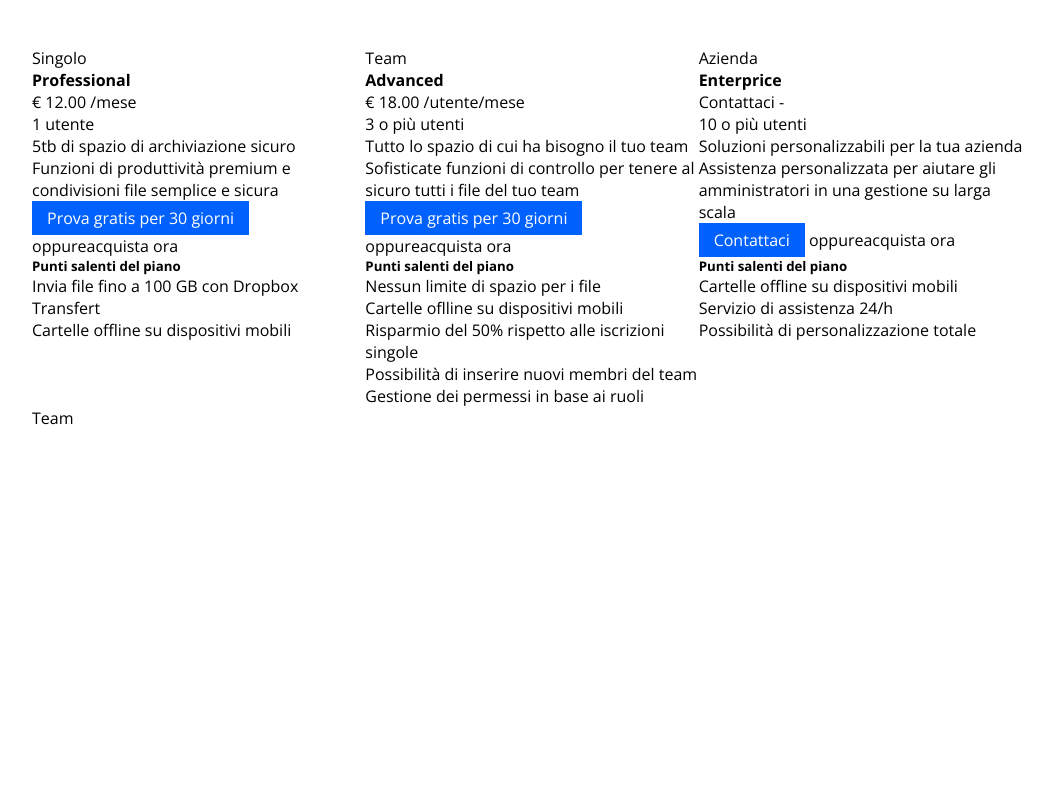
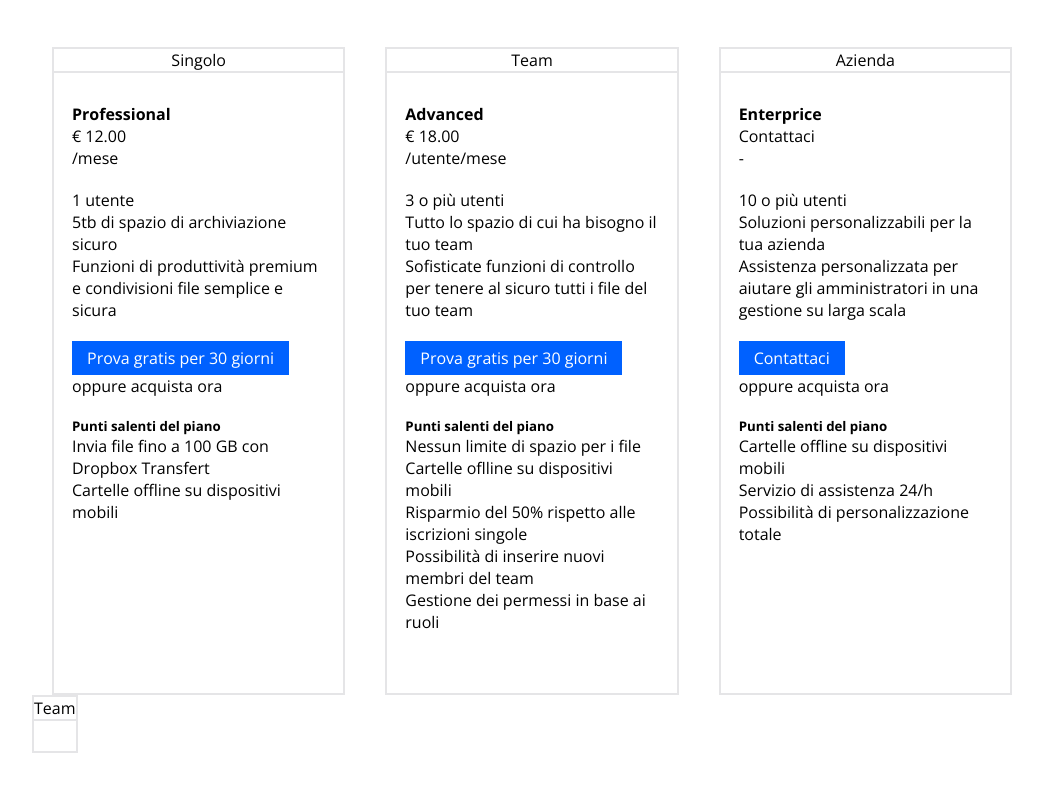
Before and after one commit to fabrizio-scorza/htmlcss-dropbox, a plain HTML site: page index.html in a window 1280 px wide. Shown: the part 1088-1880 px from the top of the page, without its empty margins (108-1161 px from the left). Before the commit the page ends 1567 px from the top, so only its background shows below. Drawn offline with nearby package versions, Linux system fonts and the light colour scheme.

Commit message:
ADD -card style

```diff
--- a/index.html
+++ b/index.html
@@ -76,7 +76,7 @@
                             <div class="card__head">
                                 <p><span></span>Singolo</p>
                             </div>
-                            <div class="card__body">
+                            <div class="card__body flex">
                                 <div class="plan">
                                     <h4>Professional</h4>
                                     <span>&euro; 12.00</span>
@@ -91,7 +91,7 @@
                                 </div>
                                 <div class="subscribe">
                                     <a class="btn" href="">Prova gratis per 30 giorni</a>
-                                    <span>oppure</span><a href="">acquista ora</a>
+                                    <span>oppure <a href="">acquista ora</a></span>
                                 </div>
                                 <div class="plan__highlights">
                                     <h5>Punti salenti del piano</h5>
@@ -104,11 +104,11 @@
                         </div>
                     </div>
                     <div class="col-4">
-                        <div class="card"></div>
-                        <div class="card-head">
+                        <div class="card">
+                            <div class="card__head">
                                 <p><span></span>Team</p>
                             </div>
-                        <div class="card-body">
+                            <div class="card__body flex">
                                 <div class="plan">
                                     <h4>Advanced</h4>
                                     <span>&euro; 18.00</span>
@@ -123,7 +123,7 @@
                                 </div>
                                 <div class="subscribe">
                                     <a class="btn" href="">Prova gratis per 30 giorni</a>
-                                <span>oppure</span><a href="">acquista ora</a>
+                                    <span>oppure <a href="">acquista ora</a></span>
                                 </div>
                                 <div class="plan__highlights">
                                     <h5>Punti salenti del piano</h5>
@@ -137,12 +137,13 @@
                                 </div>
                             </div>
                         </div>
+                    </div>
                     <div class="col-4">
                         <div class="card">
-                            <div class="card-head">
+                            <div class="card__head">
                                 <p><span></span>Azienda</p>
                             </div>
-                            <div class="card-body">
+                            <div class="card__body flex">
                                 <div class="plan">
                                     <h4>Enterprice</h4>
                                     <span>Contattaci</span>
@@ -157,7 +158,7 @@
                                 </div>
                                 <div class="subscribe">
                                     <a class="btn" href="">Contattaci</a>
-                                    <span>oppure</span><a href="">acquista ora</a>
+                                    <span>oppure <a href="">acquista ora</a></span>
                                 </div>
                                 <div class="plan__highlights">
                                     <h5>Punti salenti del piano</h5>
@@ -172,10 +173,10 @@
                         </div>
                     <div>
                         <div class="card">
-                            <div class="card-head">
+                            <div class="card__head">
                                 <p><span></span>Team</p>
                             </div>
-                            <div class="card-body"></div>
+                            <div class="card__body"></div>
                         </div>
                     </div>
                 </div>
--- a/style.css
+++ b/style.css
@@ -137,3 +137,23 @@ label.text{
 .billing__section .container-sm {
     padding-bottom: 50px;
 }
+.row >.col-4 {
+    padding:0 20px
+}
+.card{
+    height: 100%;
+    border: 2px solid #E5E5E7;
+    padding-bottom: 30px;
+}
+.card__head{
+    text-align: center;
+    border-bottom:2px solid #E5E5E7;
+}
+.card__body.flex{
+    flex-direction: column;
+    row-gap: 20px;
+    padding: 30px 18px;
+}
+.card__body span{
+    display:block;
+}
```
Lines whose indentation alone changed are shown as unchanged.
